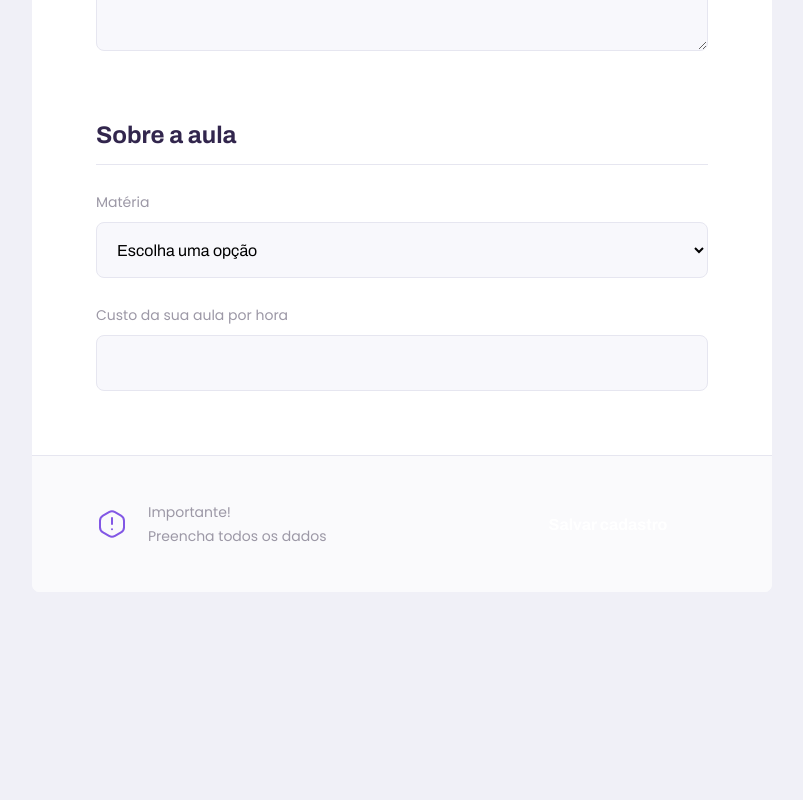
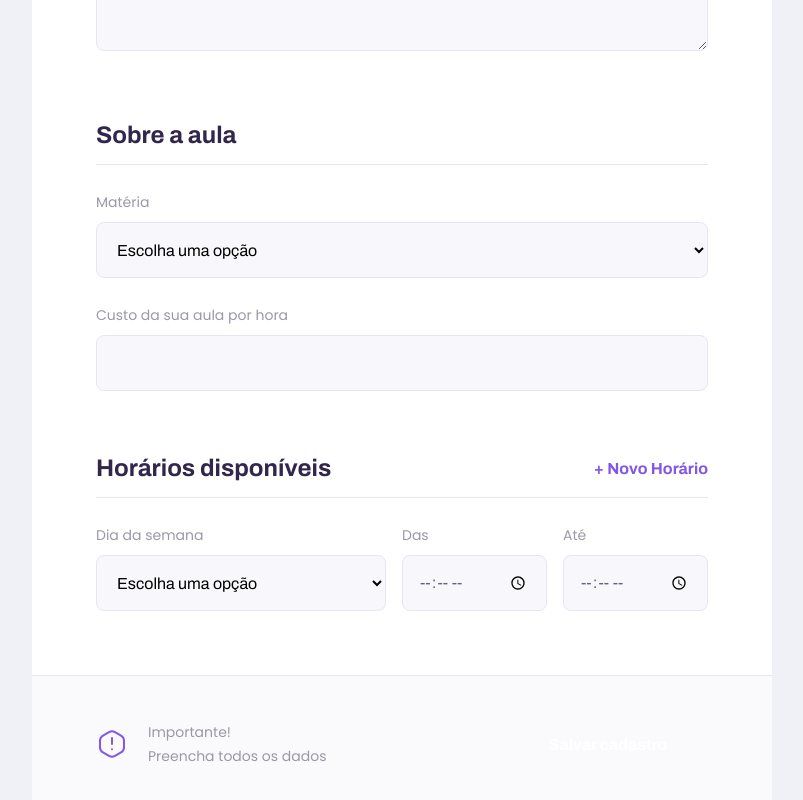
Before and after one commit to CaueFurui/proffy-web-nlw, a React (Create React App) app: page /give-classes in a window 1280 px wide. Shown: the part 872-1672 px from the top of the page, without its empty margins (238-1041 px from the left). Before the commit the page ends 1464 px from the top, so only its background shows below. Built offline with nearby package versions, Linux system fonts and the light colour scheme.

Commit message:
[GIVECLASSES]Adding function to add mora than one schedule to give classes

```diff
--- a/src/components/Select/index.tsx
+++ b/src/components/Select/index.tsx
@@ -14,8 +14,8 @@
   return(
     <div className="select-block">
       <label htmlFor={name}>{label}</label>
-      <select id={name} {...rest}>
-        <option value='' disabled selected hidden>Escolha uma opção</option>
+      <select defaultValue='' id={name} {...rest}>
+        <option value='' disabled hidden>Escolha uma opção</option>
         {options.map(option => {
           return <option key={option.value} value={option.value}>{option.label}</option>
         })}
--- a/src/pages/TeacherForm/TeacherForm.json
+++ b/src/pages/TeacherForm/TeacherForm.json
@@ -10,5 +10,13 @@
     { "value": "Português", "label": "Português" },
     { "value": "Química", "label": "Química" },
     { "value": "Geografia", "label": "Geografia" }
+  ], "weekDays": [
+    { "value": "0", "label": "Domingo" },
+    { "value": "1", "label": "Segunda-Feira" },
+    { "value": "2", "label": "Terça-Feira" },
+    { "value": "3", "label": "Quarta-Feira" },
+    { "value": "4", "label": "Quinta-Feira" },
+    { "value": "5", "label": "Sexta-Feira" },
+    { "value": "6", "label": "Sábado" }
   ]
 }
--- a/src/pages/TeacherForm/index.tsx
+++ b/src/pages/TeacherForm/index.tsx
@@ -1,4 +1,4 @@
-import React from 'react'
+import React, { useState } from 'react'
 import PageHeader from '../../components/PageHeader'
 import * as DATA from './TeacherForm.json'
 import './styles.css'
@@ -8,6 +8,24 @@
 import Select from '../../components/Select'
 
 function TeacherForm() {
+
+  const [scheduleItems, setScheduleItems] = useState([
+    { week_day: '0', from: '', to: '' }
+  ])
+
+  function addNewScheduleItem() {
+    setScheduleItems([
+      ...scheduleItems,
+      { week_day: '0', from: '', to: '' }
+    ])
+
+    scheduleItems.push({
+      week_day: '',
+      from: '',
+      to: ''
+    })
+  }
+
   return(
     <div id="page-teacher-form" className="container">
       <PageHeader
@@ -33,6 +51,30 @@
           <Input name='cost' label='Custo da sua aula por hora' />
         </fieldset>
 
+        <fieldset>
+          <legend>
+            Horários disponíveis
+              <button type='button' onClick={addNewScheduleItem}>
+                + Novo Horário
+              </button>
+          </legend>
+
+          {scheduleItems.map(scheduleItem => {
+            return (
+              <div key={scheduleItem.week_day} className="schedule-item">
+                <Select
+                  name='week_day'
+                  label='Dia da semana'
+                  options={DATA.weekDays}
+                  />
+                <Input type="time" name='from' label='Das'/>
+                <Input type="time" name='to' label='Até'/>
+              </div>
+            )
+          })}
+
+        </fieldset>
+
         <footer>
           <p>
             <img src={warningIcon} alt="Aviso"/>
--- a/src/pages/TeacherForm/styles.css
+++ b/src/pages/TeacherForm/styles.css
@@ -41,6 +41,19 @@
   width: 100%;
   padding-bottom: 1.6rem;
   border-bottom: 1px solid var(--color-line-in-white);
+}
+
+#page-teacher-form main fieldset legend button {
+  background: none;
+  border: 0;
+  color: var(--color-primary);
+  font: 700 1.6rem Archivo;
+  cursor: pointer;
+  transition: color .2s;
+}
+
+#page-teacher-form main fieldset legend button:hover{
+  color: var(--color-primary-dark);
 }
 
 #page-teacher-form main fieldset legend button {
@@ -129,6 +142,16 @@
     margin-top: 0 !important;
   }
 
+  #page-teacher-form main .schedule-item {
+    display: grid;
+    grid-template-columns: 2fr 1fr 1fr;
+    column-gap: 1.6rem;
+  }
+
+  #page-teacher-form main .schedule-item .input-block {
+    margin-top: 0 !important;
+  }
+
   #page-teacher-form main footer {
     padding: 4.0rem 6.4rem;
     display: flex;
```
